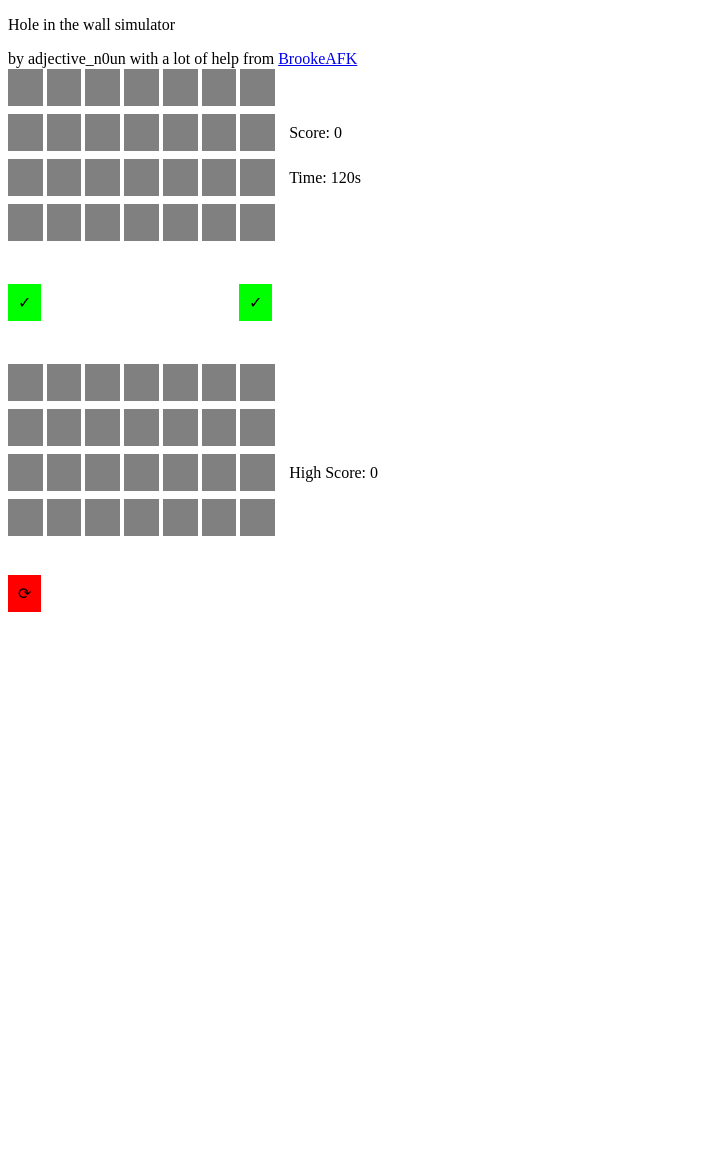
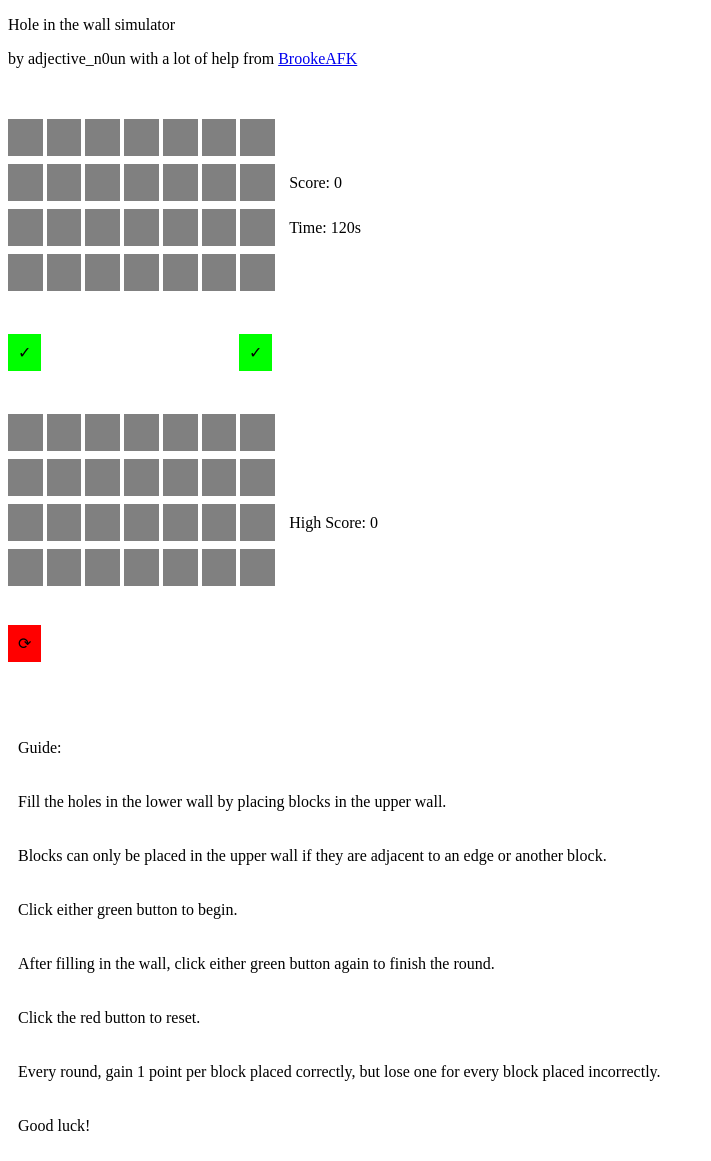
Before and after one commit to adjectiven0un/holeinthewall, a plain HTML site: page index.html in a window 1280 px wide. Shown: the whole page, without its empty margins (0-711 px from the left). Before the commit the page ends 800 px from the top, so only its background shows below. Drawn offline with Linux system fonts and the light colour scheme.

Commit message:
added instructions

```diff
--- a/index.html
+++ b/index.html
@@ -7,7 +7,7 @@
   <span id = "subtitle" style = "color:black;">by adjective_n0un with a lot of help from </span>
   <a href="https://brookeafk.com">BrookeAFK</a>
 
-  <p id = "separator0" style = "font-size:37.5%;"></p>
+  <p id = "separator0" >ㅤ</p>
 
   <span id = "1" style = "padding: 10px; background-color: #808080; text-align:center;" onclick = "dothing(0)">ㅤ</span>
   <span id = "2" style = "padding: 10px; background-color: #808080; text-align:center;" onclick = "dothing(1)">ㅤ</span>
@@ -98,6 +98,15 @@
   <p id = "separator8" style = "font-size: 100%;">ㅤ</p>
 
   <span id = "reset" style = "padding:10px; background-color: #FF0000; text-align:center:" onclick = "resetfull()">⟳</span>
+  <p id = "instructions0" style = "padding:10px;">ㅤ</p>
+  <p id = "instructions1" style = "padding:10px;">Guide: </p>
+  <p id = "instructions2" style = "padding:10px;">Fill the holes in the lower wall by placing blocks in the upper wall.</p>
+  <p id = "instructions3" style = "padding:10px;">Blocks can only be placed in the upper wall if they are adjacent to an edge or another block.</p>
+  <p id = "instructions4" style = "padding:10px;">Click either green button to begin.</p>
+  <p id = "instructions5" style = "padding:10px;">After filling in the wall, click either green button again to finish the round.</p>
+  <p id = "instructions6" style = "padding:10px;">Click the red button to reset.</p>
+  <p id = "instructions6" style = "padding:10px;">Every round, gain 1 point per block placed correctly, but lose one for every block placed incorrectly.</p>
+  <p id = "instructions6" style = "padding:10px;">Good luck!</p>
 
   </body>
 
```
